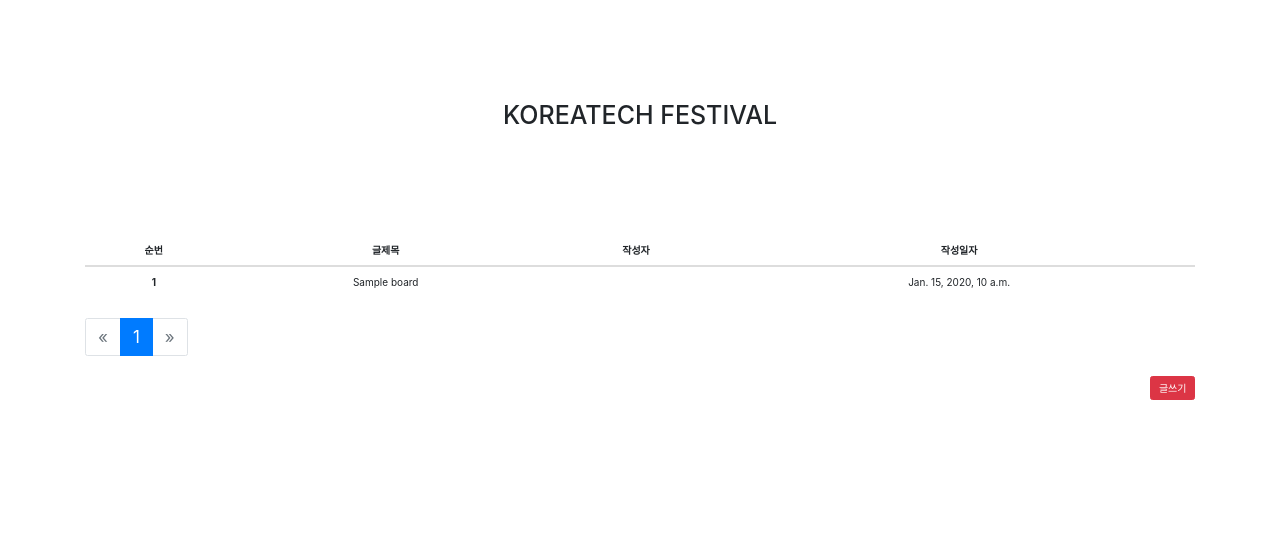
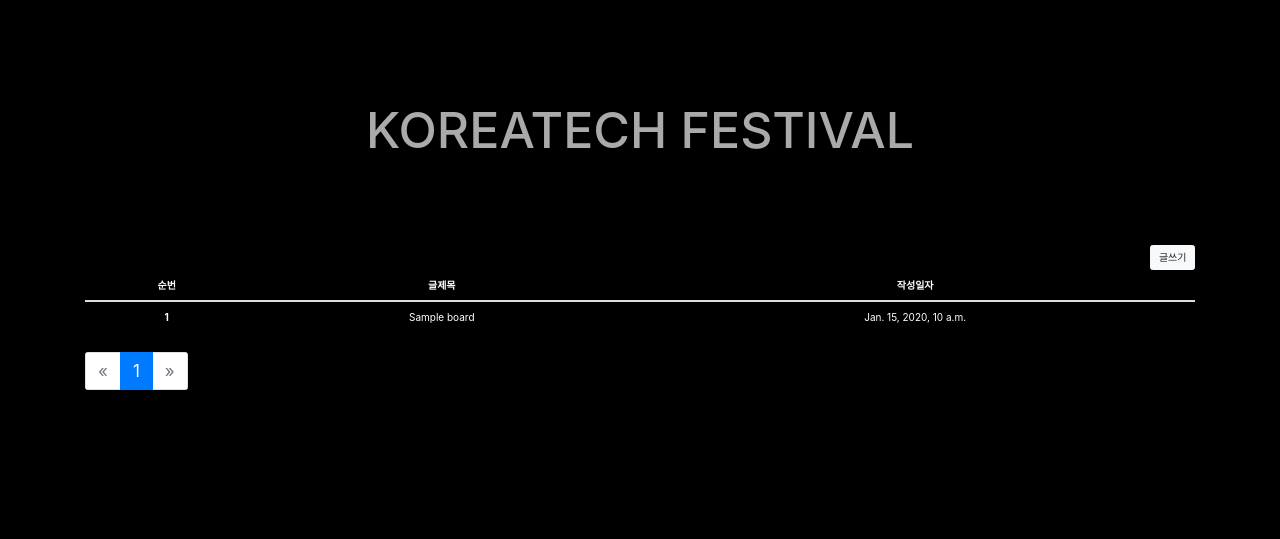
Before and after one commit to kimhagyeong/KOREATECH-FESTIVAL, a Django app: page /board/ in a window 1280 px wide. Shown: the top 539 px of the page. Run offline with Django 3.2, Linux system fonts and the light colour scheme; tables that the repository leaves empty hold one stand-in row (values such as "Sample post"); some libraries are stand-ins or nearby versions; some web fonts are replaced.

Commit message:
board_main update

```diff
--- a/board_main/templates/board.html
+++ b/board_main/templates/board.html
@@ -38,7 +38,13 @@
 
   <style>
 
+    th {
+      color:white;
+    }
 
+    td {
+      color:white;
+    }
 
 
     .containerleft{
@@ -249,17 +255,18 @@
   </style>
 </head>
 
+<body style="background-color:black;">
+  <div class="container" style="padding-top: 100px;">
+      <h1 style="font-size:50px; text-align: center; color:#AAAAAA; padding-bottom:80px;">KOREATECH FESTIVAL</h1>
 
-<div class="container" style="padding-top: 100px;">
-    <h1 style="text-align: center;">KOREATECH FESTIVAL</h1>
+      <a href="{% url 'new' %}"><button type="button" class="btn btn-light" style="float: right;">글쓰기</button></a>
 
-    <div style="padding-top: 100px;">
-        <table class="table table-hover">
+      <div style="padding-top:10px;">
+          <table class="table table-hover" style="bordercolor:white;">
               <thead>
                   <tr>
                       <th scope="col" style="text-align: center;">순번</th>
                       <th scope="col" style="text-align: center;">글제목</th>
-                    <th scope="col" style="text-align: center;">작성자</th>
                       <th scope="col" style="text-align: center;">작성일자</th>
                   </tr>
               </thead>
@@ -268,7 +275,6 @@
                   <tr onclick="location.href='{% url 'detail' board.id %}'">
                       <th scope="row" style="text-align: center;">{{board.id}}</th>
                       <td style="text-align: center;">{{board.title}}</td>
-                    <td style="text-align: center;">{{board.userName}}</td>
                       <td style="text-align: center;">{{board.date}}</td>
                   </tr>
 
@@ -323,15 +329,12 @@
                   </ul>
               </nav>
           </div>
-        {% if user.is_authenticated %}
-        <a href="{% url 'new' %}"><button type="button" class="btn btn-danger"
-                style="float: right;">글쓰기</button></a>
-        {% else %}
-        <button type="button" onclick="alert('로그인을 해주세요'); location.replace('../accounts/login/');"
-            class="btn btn-danger" style="float: right;">글쓰기</button>
-        {% endif %}
+
+
+
       </div>
 
       <div style="margin-bottom: 150px;"></div>
 
   </div>
+</body>
```
Lines whose indentation alone changed are shown as unchanged.
